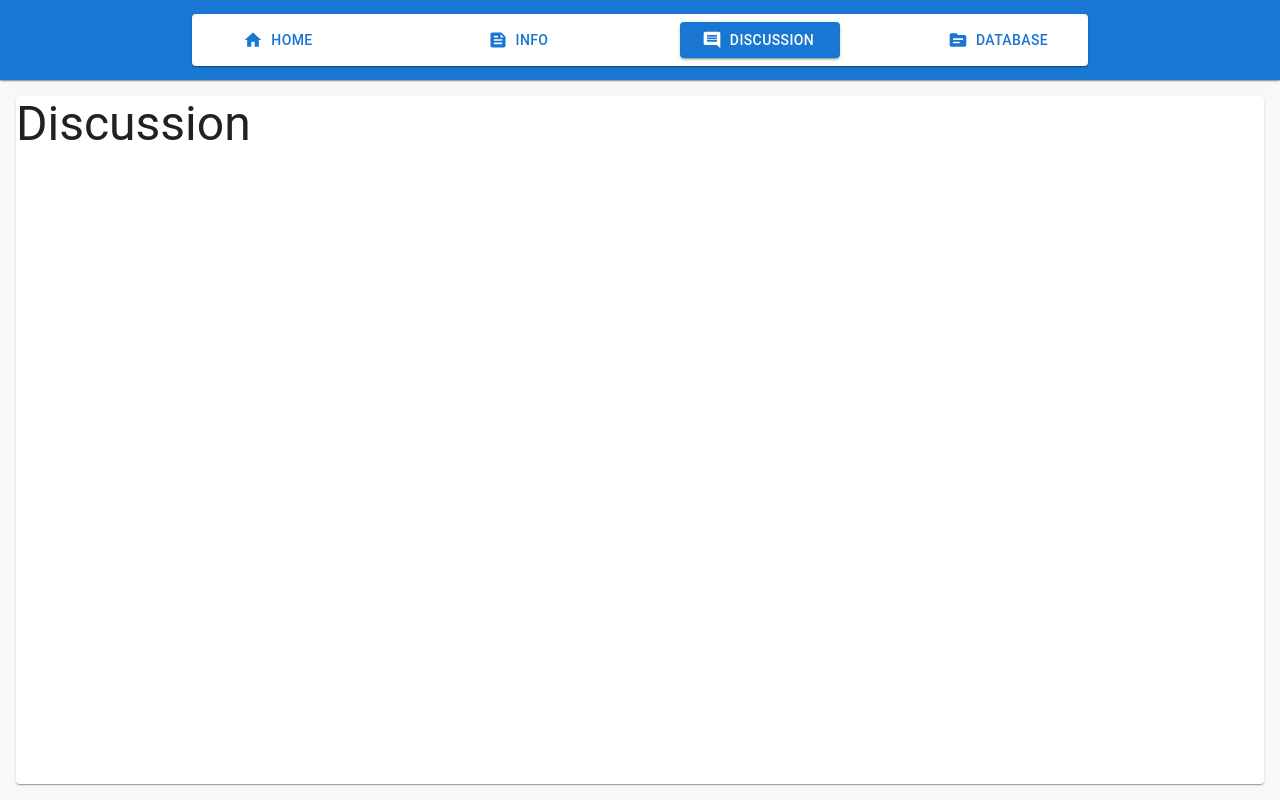
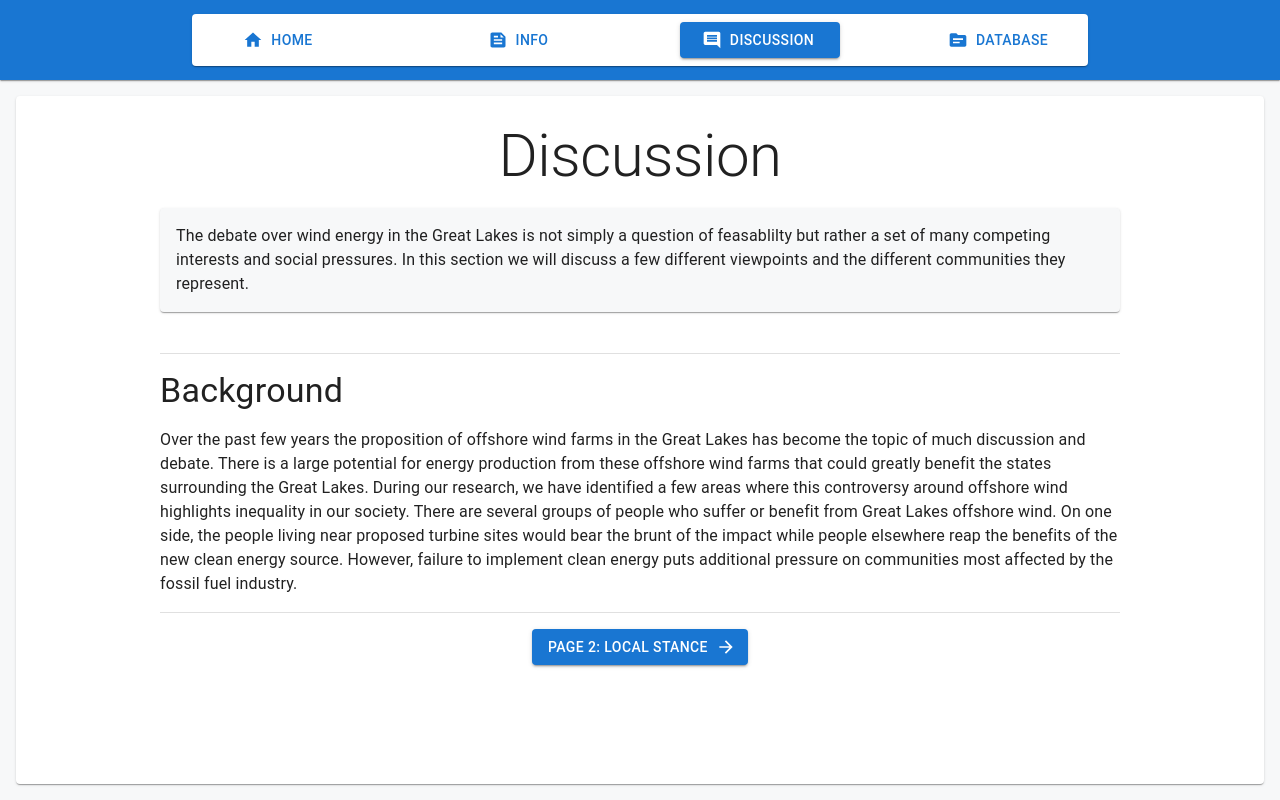
Before and after one commit to tddolan/SS3801-GLOW-Research-Project, a Next.js app in the folder web/: page /discussion in a window 1280 px wide. Built offline with nearby package versions, Linux system fonts and the light colour scheme; what @mui/material-nextjs would draw is missing.

Commit message:
discussion page

```diff
--- a/web/app/discussion/page.tsx
+++ b/web/app/discussion/page.tsx
@@ -1,9 +1,124 @@
-import { Box, Stack, Typography } from "@mui/material";
+"use client";
+import { Box, Button, Card, Divider, Stack, Typography } from "@mui/material";
+import { useState } from "react";
+import ArrowForwardIcon from "@mui/icons-material/ArrowForward";
+import ArrowBackIcon from "@mui/icons-material/ArrowBack";
 
 export default function Info() {
+  const [page, setPage] = useState<number>(0);
+  const nextPage = () => setPage(page + 1);
+  const prevPage = () => setPage(page - 1);
   return (
-    <Stack direction="column">
-      <Typography variant="h3">Discussion</Typography>
-    </Stack>
+    <Box justifyItems="center" padding={3}>
+      <Stack direction="column" alignItems="center" width="60rem" spacing={2}>
+        <Typography variant="h2">Discussion</Typography>
+        <Card sx={{ backgroundColor: "background.default" }}>
+          <Typography padding={2}>
+            The debate over wind energy in the Great Lakes is not simply a question of feasablilty but rather a set of many competing interests and social
+            pressures. In this section we will discuss a few different viewpoints and the different communities they represent.
+          </Typography>
+        </Card>
+        <Divider sx={{ paddingBottom: 3 }} />
+      </Stack>
+      {page == 0 && (
+        <Stack direction="column" alignItems="center" width="60rem" spacing={2}>
+          <Divider flexItem />
+          <Box width="60rem">
+            <Typography variant="h4">Background</Typography>
+          </Box>
+          <Typography>
+            Over the past few years the proposition of offshore wind farms in the Great Lakes has become the topic of much discussion and debate. There is a
+            large potential for energy production from these offshore wind farms that could greatly benefit the states surrounding the Great Lakes. During our
+            research, we have identified a few areas where this controversy around offshore wind highlights inequality in our society. There are several groups
+            of people who suffer or benefit from Great Lakes offshore wind. On one side, the people living near proposed turbine sites would bear the brunt of
+            the impact while people elsewhere reap the benefits of the new clean energy source. However, failure to implement clean energy puts additional
+            pressure on communities most affected by the fossil fuel industry.
+          </Typography>
+          <Divider flexItem />
+          <Button variant="contained" onClick={nextPage} endIcon={<ArrowForwardIcon />}>
+            Page 2: Local Stance
+          </Button>
+        </Stack>
+      )}
+      {page == 1 && (
+        <Stack direction="column" alignItems="center" width="60rem" spacing={2}>
+          <Divider flexItem />
+          <Box width="60rem">
+            <Typography variant="h4">Local Stance</Typography>
+          </Box>
+          <Typography>
+            The people who live along the Great Lakes tend to take a “Not in my backyard” stance and are against the building of these wind farms as it would
+            obstruct the natural beauty, recreational, and economic use of the lakes. If the wind turbines are built it would potentially depreciate the value
+            of their land on the lake shore and make living on one of the Great Lakes less desirable. The wind turbines would also have effects on aquatic life,
+            which is an essential part of the Great Lakes Region. The wind turbines can cause alterations in the migration of the aquatic wildlife, stemming
+            from “changes in habitat, sounds, and vibrations, all of which influence reproductive patterns and survivability” (Yale Environment Review).
+          </Typography>
+          <Divider flexItem />
+          <Stack direction={"row"} spacing={2}>
+            <Button color="inherit" variant="contained" onClick={prevPage} startIcon={<ArrowBackIcon />}>
+              Page 1: Background
+            </Button>
+            <Button variant="contained" onClick={nextPage} endIcon={<ArrowForwardIcon />}>
+              Page 3: Unheard Voices
+            </Button>
+          </Stack>
+        </Stack>
+      )}
+      {page == 2 && (
+        <Stack direction="column" alignItems="center" width="60rem" spacing={2}>
+          <Divider flexItem />
+          <Box width="60rem">
+            <Typography variant="h4">Unheard Voices</Typography>
+          </Box>
+          <Typography>
+            The people in the Great Lakes regions who are against the offshore wind farms have valid reasons to dispute it, however, their unwillingness to
+            sacrifice some of their use of the lake is inadvertently harming people who live near sources of fossil fuel power such as coal plants. These plants
+            are massive sources of pollution both in the atmosphere and the water but the people they affect often have little say over their construction. When
+            people opt to fight the integration of large renewable energy projects such as offshore wind farms in the Great Lakes that means that more power
+            needs to be generated using less environmentally friendly methods such as coal or natural gas. This promotes inequality for the people who are stuck
+            living in these polluted areas while people along the Great Lakes are able to voice their concerns. To those living on the lakes, their reasons are
+            completely valid for opposing the turbines. But those suffering from the fossil fuel industry, also have valid arguments for renewable power sources
+            to be implemented. Both sides of the argument want to act in their own self interest; the difference is that one group has less influence which
+            promotes inequality in their quality of life.
+          </Typography>
+          <Divider flexItem />
+          <Stack direction={"row"} spacing={2}>
+            <Button color="inherit" variant="contained" onClick={prevPage} startIcon={<ArrowBackIcon />}>
+              Page 2: Local Stance
+            </Button>
+            <Button variant="contained" onClick={nextPage} endIcon={<ArrowForwardIcon />}>
+              Page 4: Role of the Consumer
+            </Button>
+          </Stack>
+        </Stack>
+      )}
+      {page == 3 && (
+        <Stack direction="column" alignItems="center" width="60rem" spacing={2}>
+          <Divider flexItem />
+          <Box width="60rem">
+            <Typography variant="h4">Role of the Consumer</Typography>
+          </Box>
+          <Typography>
+            As consumers it is important that we pay attention to the large potential of the Great Lakes for energy production. We have an ever growing need for
+            energy and why should we have to miss out on an opportunity that could help fulfill those consumption needs. Not only is this an opportunity to
+            increase energy production in the Great Lakes Region it would also be clean energy production that would lower the need for fossil fuels or other
+            forms of energy that are depleting and aren't renewable. For instance, the share of Michigan's total electricity generation from natural gas-fired
+            plants increased from 12% in 2013 to 46% in 2023. Michigan produces 58,510 thousand metric tons of carbon dioxide emissions in the electric power
+            industry, which is 3.5 percent of the total U.S. contribution in this area (U.S. Energy Information Administration, "Michigan"). The consumption of
+            fossil fuels contributes heavily to climate change that affects all people across the world. Now as citizens we also need to look at not just the
+            customer perspective, but also how this will affect the society and the environment. Previously stated it is no mystery that many people in society
+            are against the idea of wind energy in the Great Lakes region for a plethora of reasons. People in society, specifically ones living on the lakes,
+            do not want wind turbines obstructing the natural beauty of the lake. People are also not happy with the environmental degradation that comes with
+            implementing a project like this and how harmful it can be to wildlife living within the region. Wind energy in the great lakes region can be viewed
+            very differently based on a person's perspective. It is safe to say that whether this is implemented or not some people will be happy and some
+            people will be upset. The question is are we willing to make sacrifices and if so at the cost of what group?
+          </Typography>
+          <Divider flexItem />
+          <Button color="inherit" variant="contained" onClick={prevPage} startIcon={<ArrowBackIcon />}>
+            Page 3: Unheard Voices
+          </Button>
+        </Stack>
+      )}
+    </Box>
   );
 }
```
Also changed, not shown: 1 other file (tests, documents, lock files or other folders).
